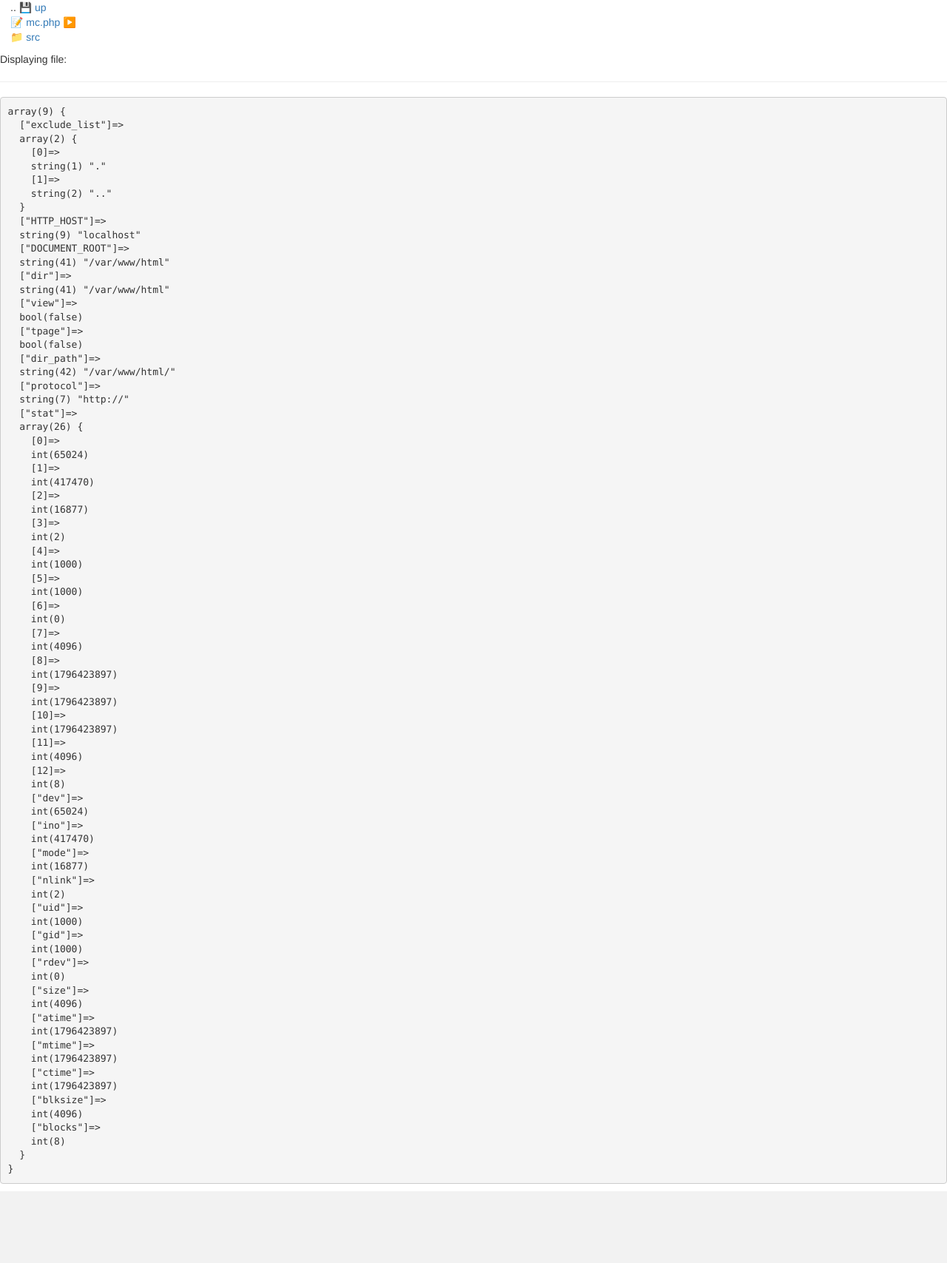
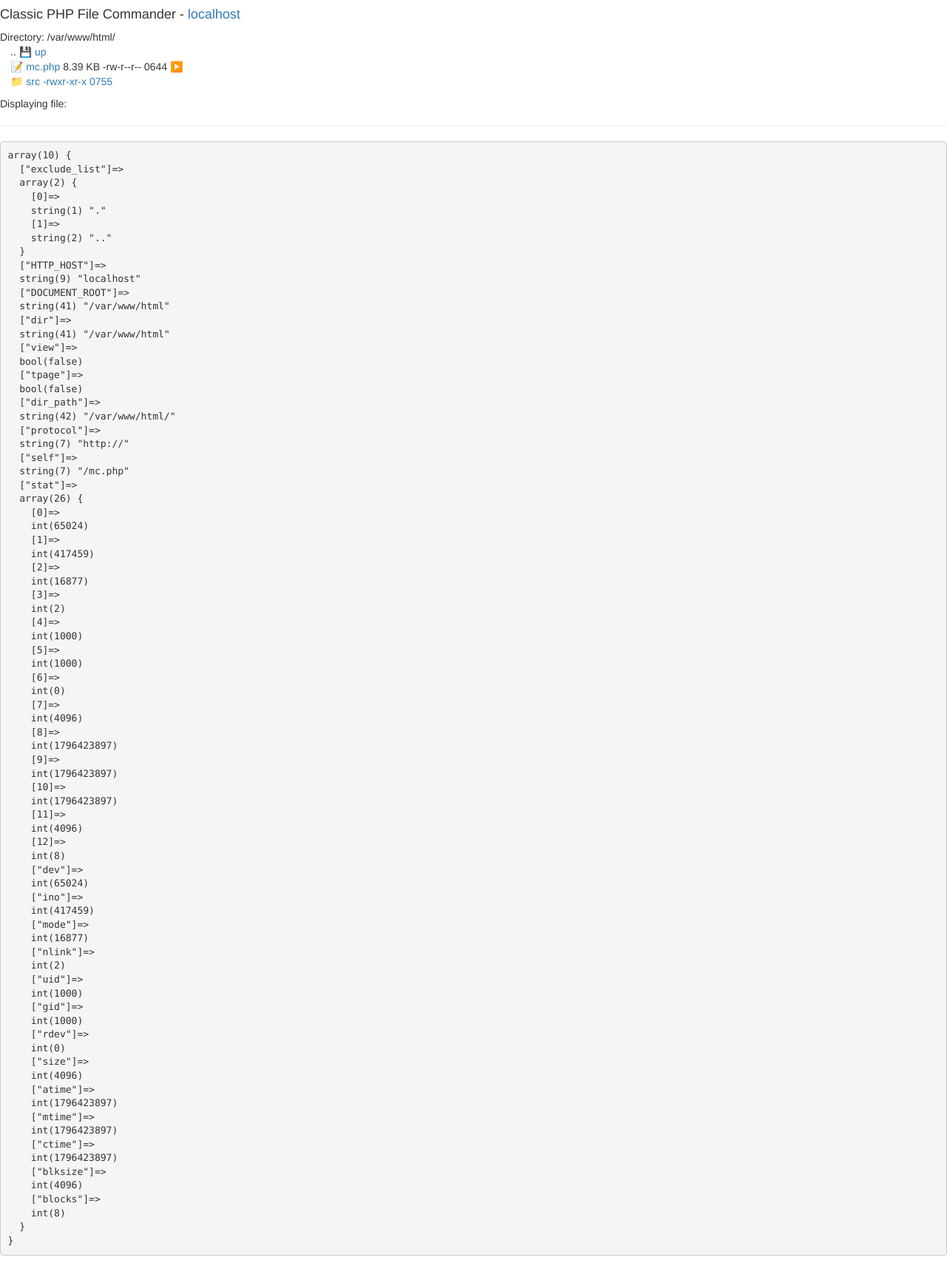
Before and after one commit to ier1990/php_mc, a PHP site: page /mc.php in a window 1280 px wide. Shown: the whole page at 74% size. Before the commit the page ends 1610 px from the top, so only its background shows below. Run offline with PHP 8.4, Linux system fonts and the light colour scheme.

Commit message:
updates
updates

```diff
--- a/mc.php
+++ b/mc.php
@@ -10,6 +10,25 @@ ini_set('display_startup_errors', 1);
 error_reporting(E_ALL);
 //include "login.php";
 
+function perm($stat){
+    $file_perm = ($stat['mode'] & 0x1000) ? 'd' : '-';
+    $file_perm .= ($stat['mode'] & 0x0100) ? 'r' : '-';
+    $file_perm .= ($stat['mode'] & 0x0080) ? 'w' : '-';
+    $file_perm .= ($stat['mode'] & 0x0040) ?
+        (($stat['mode'] & 0x0800) ? 's' : 'x' ) :
+        (($stat['mode'] & 0x0800) ? 'S' : '-');
+    $file_perm .= ($stat['mode'] & 0x0020) ? 'r' : '-';
+    $file_perm .= ($stat['mode'] & 0x0010) ? 'w' : '-';
+    $file_perm .= ($stat['mode'] & 0x0008) ?
+        (($stat['mode'] & 0x0400) ? 's' : 'x' ) :
+        (($stat['mode'] & 0x0400) ? 'S' : '-');
+    $file_perm .= ($stat['mode'] & 0x0004) ? 'r' : '-';
+    $file_perm .= ($stat['mode'] & 0x0002) ? 'w' : '-';
+    $file_perm .= ($stat['mode'] & 0x0001) ?
+        (($stat['mode'] & 0x0200) ? 't' : 'x' ) :
+        (($stat['mode'] & 0x0200) ? 'T' : '-');
+    return $file_perm;
+}
 /************************************************/
 /*   */
 /************************************************/
@@ -50,7 +69,6 @@ $mc_array['DOCUMENT_ROOT'] = $_SERVER['DOCUMENT_ROOT']; // /var/www/html
 /************************************************/
 /* GET Variables  */
 /************************************************/
-
 $mc_array['dir'] =   (isset($_GET['dir'])) ? $_GET['dir'] : getcwd();
 $mc_array['view'] = (isset($_GET['view'])) ? $_GET['view'] : false;
 $mc_array['tpage'] =  (isset($_GET['tpage'])) ? $_GET['tpage'] : false;
@@ -58,12 +76,12 @@ $mc_array['tpage'] =  (isset($_GET['tpage'])) ? $_GET['tpage'] : false;
 /************************************************/
 /*  Figure out new dir_path */
 /************************************************/
-
 $mc_array['dir'] = realpath($mc_array['dir']);
-if($mc_array['dir']	== false) {$mc_array['dir'] = getcwd();}
+if ($mc_array['dir'] === false) {
+    $mc_array['dir'] = getcwd();
+}
 $mc_array['dir_path'] = $mc_array['dir'] . '/';
-
-
+$mc_array['dir_path'] = str_replace('//', '/', $mc_array['dir_path']);
 
 /************************************************/
 /*  Figure out HTTP or HPPTS */
@@ -81,6 +99,9 @@ else {
 }
 $mc_array['protocol'] = $protocol;
 
+
+$self = str_replace($mc_array['DOCUMENT_ROOT'] , '',$_SERVER['PHP_SELF'] );
+$mc_array['self'] = $self;
 
 /************************************************/
 /*  Start Header */
@@ -122,27 +143,35 @@ $mc_array['protocol'] = $protocol;
 
 <div class="medium" style="overflow:scroll; overflow-x:hidden; height:50%;">
     <?php
+    //📝💾📁▶️
     $directories = array_diff(scandir($mc_array['dir_path']), $mc_array['exclude_list']);
+    echo '<h4>Classic PHP File Commander - <a href="'. $protocol . $mc_array['HTTP_HOST'] . $mc_array['self'] . '" >' . $mc_array['HTTP_HOST'] . '</a></h4>';
+    echo 'Directory: ' . $mc_array['dir_path'] . '';
     echo '<ul style="list-style:none;padding:0">';
+
+    //up directory
     echo '<li style="margin-left:1em;">..
     <a href="?tpage=' . $mc_array['tpage'] . '&dir=' . dirname($mc_array['dir_path']) . '">💾 up</a></li>';
-    //📝💾📁▶️
+
     foreach ($directories as $entry) {
         $dir_path_entry = $mc_array['dir_path'] . "" . $entry;
         $stat = stat($dir_path_entry);
-        $tit = implode(",", $stat);
+        $file_size = ($stat['size'] > 1024) ? round($stat['size'] / 1024, 2) . ' KB' : $stat['size'] . ' B';
+        $file_perm = perm($stat);
+        $file_perm .= ' '.substr(sprintf('%o', fileperms($entry)), -4);
+
         $mc_array['stat']=$stat;
-
+   //Directory listing
         if (is_dir($dir_path_entry)) {
             echo "<li style='margin-left:1em;'>📁
-            <a href='?dir=" . $mc_array['dir_path'] . $entry . "" . "'>" . $entry . "</a><br></li>";
+            <a href='?dir=" . $mc_array['dir_path'] . $entry . "" . "'>" . $entry .' ' . $file_perm . "</a><br></li>";
+
         } else {
-
-            $file_path = str_replace($mc_array['DOCUMENT_ROOT'] , '', $dir_path_entry);
-            $html_path = $protocol   .  $mc_array['HTTP_HOST'] . $file_path;
+   //File listing
+            $html_path = $protocol   .  $mc_array['HTTP_HOST'] . str_replace($mc_array['DOCUMENT_ROOT'] , '', $dir_path_entry);
             echo '<li style="margin-left:1em;">📝 ';
             echo '<a href="?tpage=' . $mc_array['dir_path'] . "" . $entry . '&filename=' . $entry . '&view=true&dir=' . $mc_array['dir_path'] . '" target="main">' . $entry .
-                '</a>  <a href="' . $html_path . '" title="stats:' . $tit . '" target="main"> ▶️ </a><br>
+                '</a> '.$file_size . ' ' . $file_perm .' <a href="' . $html_path . '" title="stats:' . "" . '" target="main"> ▶️ </a><br>
         </li>';
         }
     }
```
